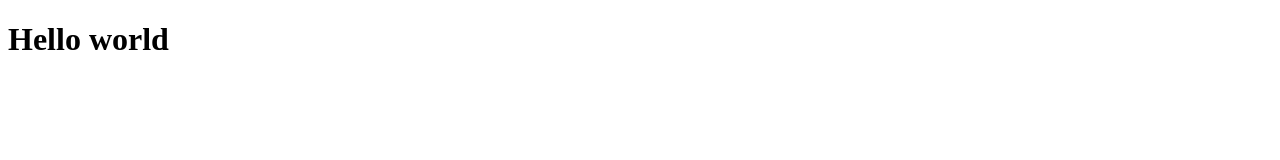
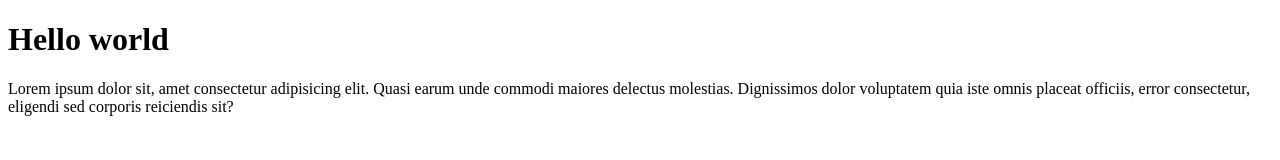
Before and after one commit to Patrizia-n/project-1, a plain HTML site: page index.html in a window 1280 px wide. Drawn offline with Linux system fonts and the light colour scheme.

Commit message:
added paragraph

```diff
--- a/index.html
+++ b/index.html
@@ -11,6 +11,9 @@
 <body>
     <div class="container">
         <h1>Hello world</h1>
+        <p>Lorem ipsum dolor sit, amet consectetur adipisicing elit. Quasi earum unde commodi maiores delectus
+            molestias. Dignissimos dolor voluptatem quia iste omnis placeat officiis, error consectetur, eligendi sed
+            corporis reiciendis sit?</p>
 
     </div>
 
```
